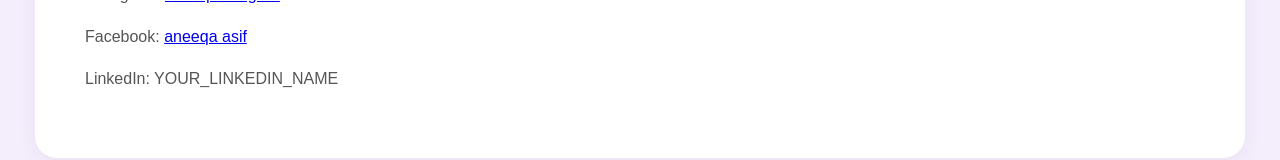
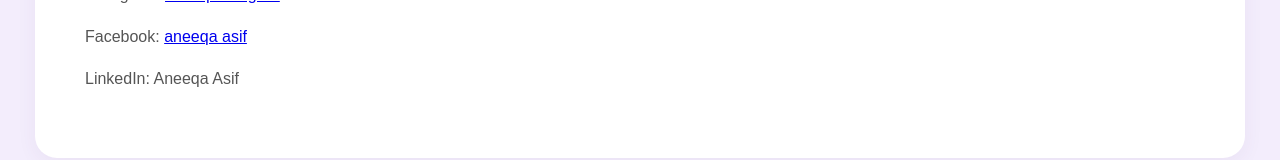
Before and after one commit to aneeqaasif16-stack/My-Portfolio-Website, a plain HTML site: page index.html in a window 1280 px wide. Shown: the part 2085-2245 px from the top of the page. Drawn offline with Linux system fonts and the light colour scheme.

Commit message:
Fix HTML formatting and structure

```diff
--- a/index.html
+++ b/index.html
@@ -123,7 +123,8 @@
 
 <p>Facebook: <a href="https://www.facebook.com/share/1JS9YLo3eu/" target="_blank">aneeqa asif</a></p>
 
-<p>LinkedIn: <a href"=https://www.linkedin.com/in/aneeqa-asif-17a6233b2?utm_source=share_via&utm_content=profile&utm_medium=member_android"" target="_blank">YOUR_LINKEDIN_NAME</a></p>
+<p>LinkedIn: <a href"=https://www.linkedin.com/in/aneeqa-asif-17a6233b2?utm_source=share_via&utm_content=profile&utm
+    _medium=member_android"" target="_blank">Aneeqa Asif</a></p>
 
 </div>
 <div class="thank-you">
```
